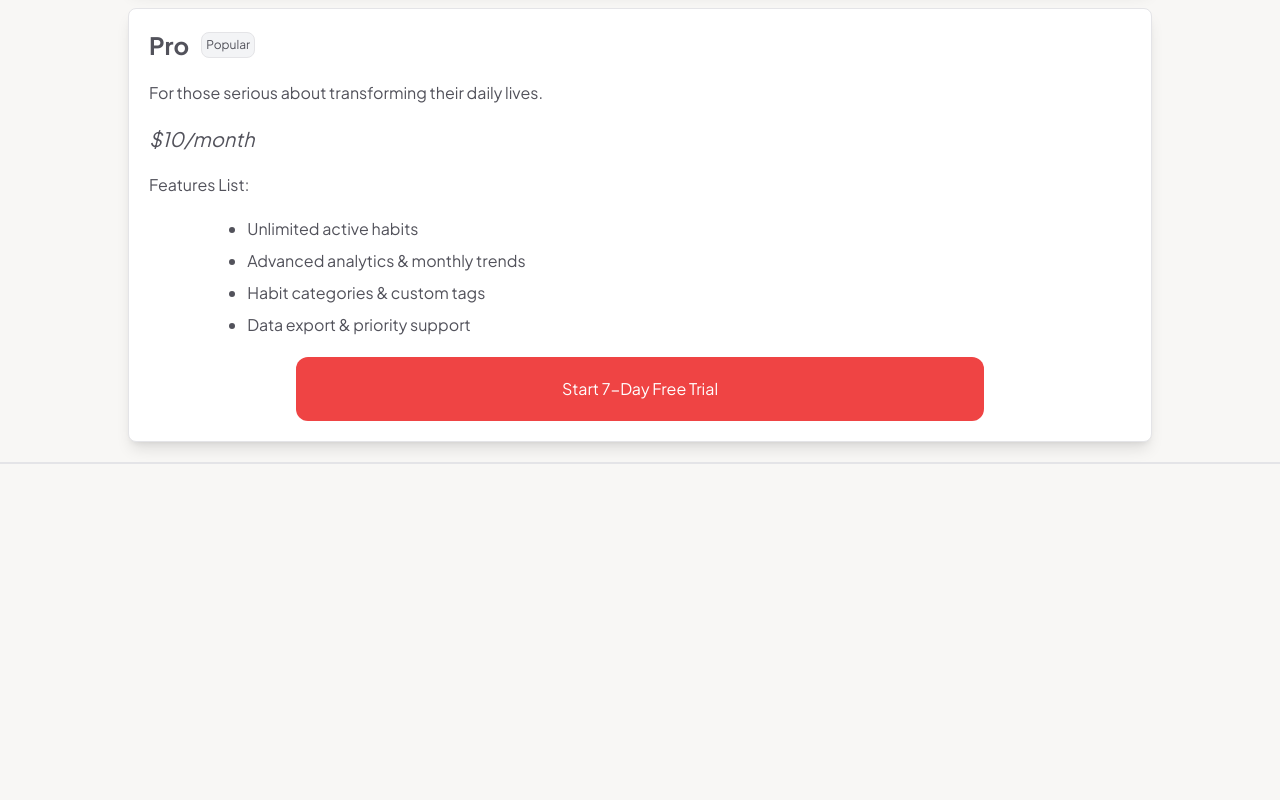
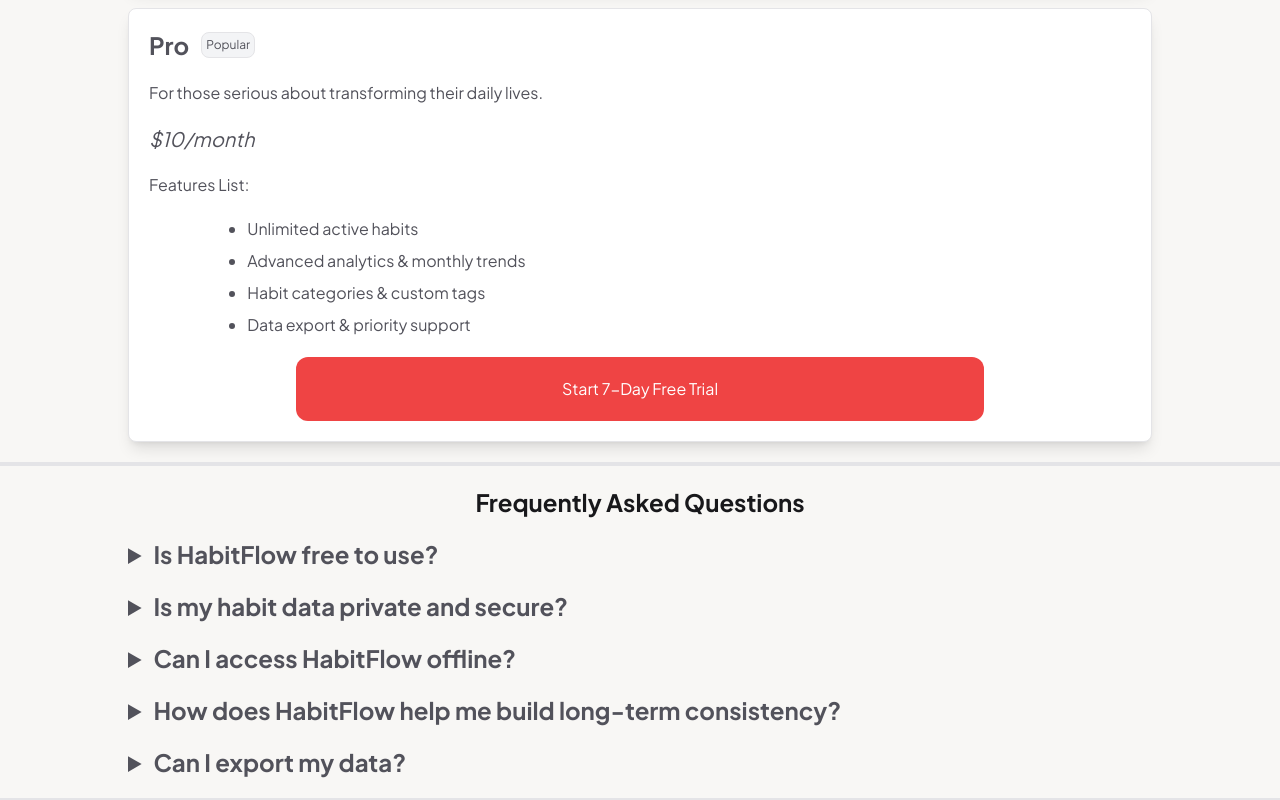
Before and after one commit to GilbertoBispo/HabitFlow, a Next.js app: page / in a window 1280 px wide. Shown: the part 1680-2480 px from the top of the page. Before the commit the page ends 2144 px from the top, so only its background shows below. Built offline with nearby package versions, Linux system fonts and the light colour scheme.

Commit message:
feat: develops FAQ section

```diff
--- /dev/null
+++ b/app/components/FAQ.tsx
@@ -0,0 +1,57 @@
+import Section from "./ui/Section";
+import Title from "./ui/Title";
+
+export default function FAQ() {
+
+    const faqs = [
+        {
+            id: 1,
+            question: "Is HabitFlow free to use?",
+            answer: "Yes! HabitFlow offers a generous free tier that includes tracking up to 5 daily habits, basic progress analytics, and streak tracking. You can upgrade to Pro anytime for unlimited habits and advanced insights."
+        },
+        {
+            id: 2,
+            question: "Is my habit data private and secure?",
+            answer: "Absolutely. Your data is protected with enterprise-grade encryption. We never sell your personal information or habit logs to third parties."
+        },
+        {
+            id: 3,
+            question: "Can I access HabitFlow offline?",
+            answer: "Yes. HabitFlow is built with modern web technologies that allow you to log your daily routines even when you don't have an active internet connection. Data syncs automatically once you're back online."
+        },
+        {
+            id: 4,
+            question: "How does HabitFlow help me build long-term consistency?",
+            answer: "We use proven behavioral psychology concepts like streak rewards, visual momentum charts, and smart reminder triggers to keep you engaged without feeling overwhelmed."
+        },
+        {
+            id: 5,
+            question: "Can I export my data?",
+            answer: "Yes, Pro users can export their complete habit history and completion metrics into CSV or JSON formats at any time."
+        }
+    ];
+
+    return(
+        <Section>
+            <Title>Frequently Asked Questions</Title>
+
+            <ul className="flex flex-col items-center">
+                <div className="w-[80dvw] flex flex-col gap-5">
+                    {faqs.map((faq) => {
+                        const question = faq.question;
+                        const answer = faq.answer;
+
+                        return(
+                            <li key={faq.id}>
+                                <details className="">
+                                    <summary className="text-2xl"><strong>{question}</strong></summary>
+                                    <p className="p-5">{answer}</p>
+                                </details>
+                            </li>
+                        );
+                    })}
+                </div>
+            </ul>
+        </Section>
+    );
+};
--- a/app/globals.css
+++ b/app/globals.css
@@ -12,6 +12,10 @@
   --menu: #16161b;
 }
 
+.active-faq {
+  display: block;
+}
+
 @theme inline {
   --font-jakarta: var(--font-plus-jakarta-sans);
   --color-background: var(--background);
--- a/app/page.tsx
+++ b/app/page.tsx
@@ -3,6 +3,7 @@ import Hero from "./components/Hero";
 import Features from "./components/Features";
 import About from "./components/About";
 import Pricing from "./components/Pricing";
+import FAQ from "./components/FAQ";
 
 export default function Home() {
   return (
@@ -12,6 +13,7 @@ export default function Home() {
       <Features></Features>
       <About></About>
       <Pricing></Pricing>
+      <FAQ></FAQ>
     </div>
   );
-}
+};
```
